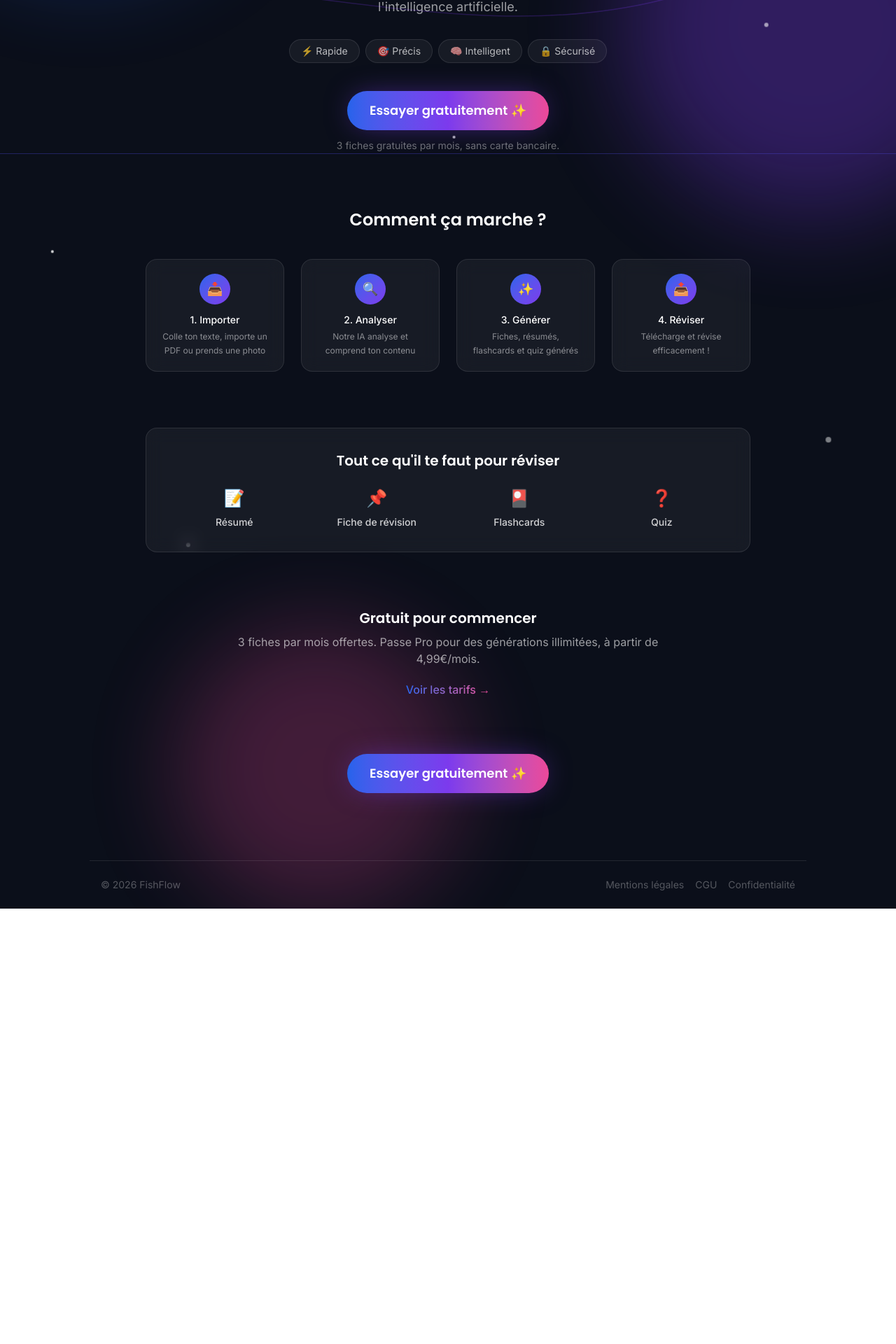
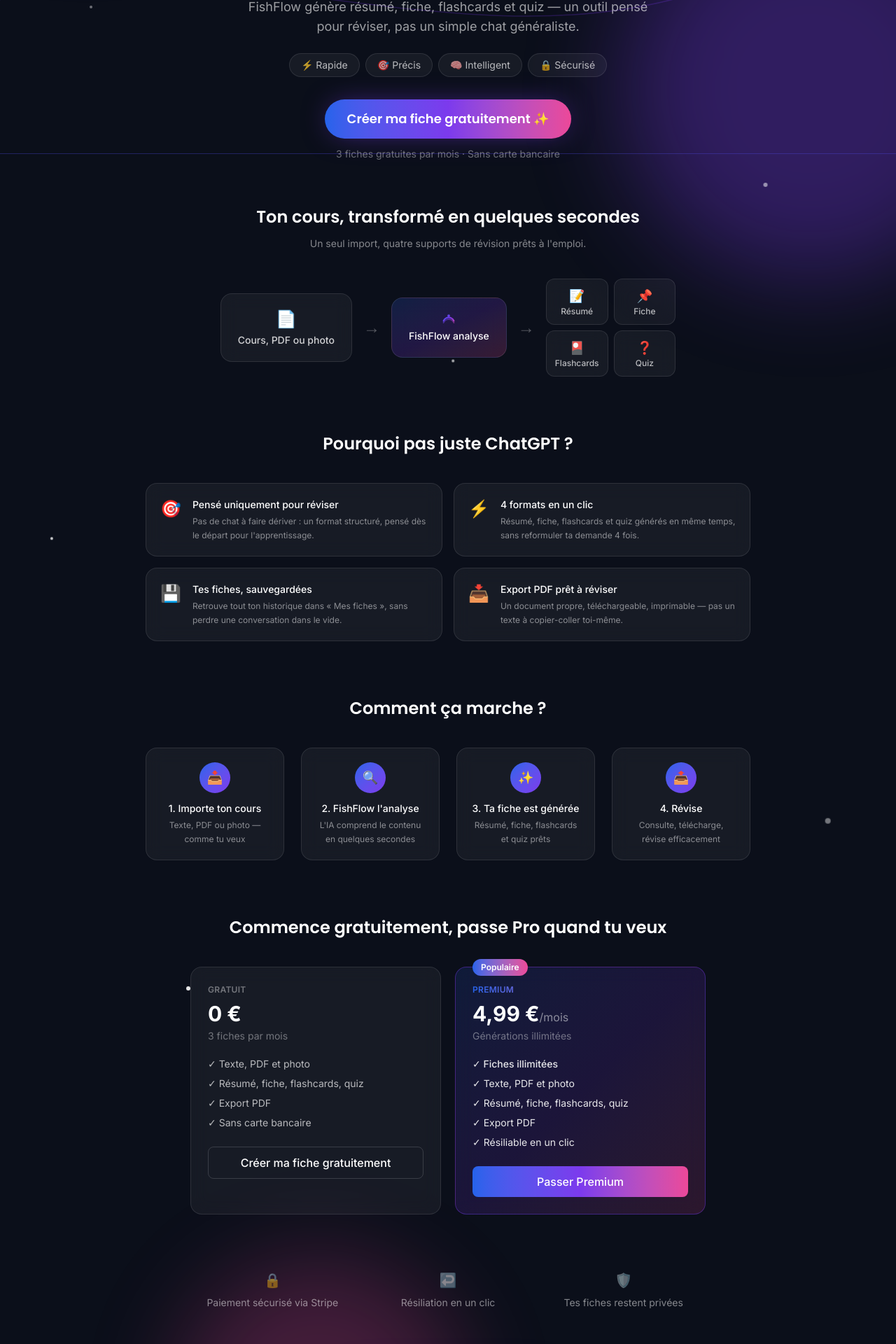
Before and after one commit to Anouar-cherrak/fishflow, a Next.js app: page / in a window 1280 px wide. Shown: the part 380-2300 px from the top of the page at 70% size. Before the commit the page ends 1678 px from the top, so only its background shows below. Built offline with nearby package versions, Linux system fonts and the light colour scheme.

Commit message:
Correction favicon (multi-resolutions)

```diff
--- a/app/page.tsx
+++ b/app/page.tsx
@@ -1,5 +1,13 @@
 import Link from "next/link";
+import type { Metadata } from "next";
 import { Logo, Wordmark } from "@/components/Logo";
+import { TrackedLink } from "@/components/TrackedLink";
+
+export const metadata: Metadata = {
+  title: "FishFlow — Fiches de révision, résumés et quiz par IA | Essai gratuit",
+  description:
+    "Transforme ton cours, PDF ou photo en fiche de révision, résumé, flashcards et quiz en quelques secondes grâce à l'IA. 3 fiches gratuites par mois, sans carte bancaire.",
+};
 
 const PARTICLES = [
   { top: "15%", left: "10%", delay: "0s", size: "w-1 h-1" },
@@ -14,6 +22,28 @@
 export default function Landing() {
   return (
     <main className="min-h-screen bg-[#0B0F1A] text-white overflow-hidden relative">
+      {/* Données structurées pour les moteurs de recherche */}
+      <script
+        type="application/ld+json"
+        dangerouslySetInnerHTML={{
+          __html: JSON.stringify({
+            "@context": "https://schema.org",
+            "@type": "SoftwareApplication",
+            name: "FishFlow",
+            applicationCategory: "EducationalApplication",
+            operatingSystem: "Web",
+            offers: {
+              "@type": "Offer",
+              price: "0",
+              priceCurrency: "EUR",
+              description: "3 fiches de révision gratuites par mois",
+            },
+            description:
+              "Transforme un cours, un PDF ou une photo en fiche de révision, résumé, flashcards et quiz grâce à l'IA.",
+          }),
+        }}
+      />
+
       {/* Halos de couleur animés */}
       <div className="absolute top-[-10%] left-[-10%] w-[500px] h-[500px] bg-[#2563EB] rounded-full blur-3xl animate-glow-1 pointer-events-none" />
       <div className="absolute top-[10%] right-[-10%] w-[500px] h-[500px] bg-[#7C3AED] rounded-full blur-3xl animate-glow-2 pointer-events-none" />
@@ -21,11 +51,7 @@
 
       {/* Vagues animées en fond */}
       <div className="absolute top-0 left-0 w-full h-[600px] overflow-hidden pointer-events-none opacity-60">
-        <svg
-          className="absolute w-[200%] h-full animate-wave-1"
-          viewBox="0 0 1600 600"
-          preserveAspectRatio="none"
-        >
+        <svg className="absolute w-[200%] h-full animate-wave-1" viewBox="0 0 1600 600" preserveAspectRatio="none">
           <path
             d="M0,300 C200,200 400,400 600,300 C800,200 1000,400 1200,300 C1400,200 1600,400 1800,300 L1800,600 L0,600 Z M800,300 C1000,200 1200,400 1400,300 C1600,200 1800,400 2000,300 C2200,200 2400,400 2600,300"
             fill="none"
@@ -34,11 +60,7 @@
             strokeOpacity="0.5"
           />
         </svg>
-        <svg
-          className="absolute w-[200%] h-full animate-wave-2"
-          viewBox="0 0 1600 600"
-          preserveAspectRatio="none"
-        >
+        <svg className="absolute w-[200%] h-full animate-wave-2" viewBox="0 0 1600 600" preserveAspectRatio="none">
           <path
             d="M0,380 C200,300 400,460 600,380 C800,300 1000,460 1200,380 C1400,300 1600,460 1800,380 L1800,600 L0,600 Z"
             fill="none"
@@ -82,17 +104,18 @@
           <Link href="/login" className="text-sm text-white/70 hover:text-white transition">
             Connexion
           </Link>
-          <Link
+          <TrackedLink
             href="/signup"
+            event="cta_click_header_signup"
             className="text-sm bg-white/10 border border-white/10 backdrop-blur-md px-4 py-2 rounded-full font-medium hover:bg-white/20 transition"
           >
             Créer un compte
-          </Link>
+          </TrackedLink>
         </div>
       </header>
 
       {/* Hero */}
-      <section className="relative w-full max-w-3xl mx-auto text-center px-4 pt-16 pb-20">
+      <section className="relative w-full max-w-3xl mx-auto text-center px-4 pt-16 pb-16">
         <div className="inline-flex items-center gap-2 px-4 py-1.5 rounded-full bg-white/5 border border-white/10 backdrop-blur-md text-sm text-white/70 mb-6">
           ✨ IA nouvelle génération
         </div>
@@ -106,28 +129,113 @@
           </span>
         </h1>
 
-        <p className="text-white/60 text-lg mb-8 max-w-xl mx-auto">
-          Résumés, fiches, flashcards, quiz — générés automatiquement par l'intelligence artificielle.
+        <p className="text-white/60 text-lg mb-2 max-w-xl mx-auto">
+          Colle un texte, dépose un PDF ou prends ton cours en photo. FishFlow génère résumé, fiche, flashcards et quiz — un outil pensé pour réviser, pas un simple chat généraliste.
         </p>
 
-        <div className="flex flex-wrap items-center justify-center gap-2 mb-10">
+        <div className="flex flex-wrap items-center justify-center gap-2 mb-8 mt-6">
           {["⚡ Rapide", "🎯 Précis", "🧠 Intelligent", "🔒 Sécurisé"].map((tag) => (
-            <span
-              key={tag}
-              className="text-sm px-4 py-1.5 rounded-full bg-white/5 border border-white/10 text-white/70"
-            >
+            <span key={tag} className="text-sm px-4 py-1.5 rounded-full bg-white/5 border border-white/10 text-white/70">
               {tag}
             </span>
           ))}
         </div>
 
-        <Link
+        <TrackedLink
           href="/generer"
+          event="cta_click_hero"
           className="inline-block px-8 py-3.5 rounded-full font-display font-semibold text-lg bg-gradient-to-r from-[#2563EB] via-[#7C3AED] to-[#EC4899] hover:opacity-90 transition shadow-[0_0_40px_-10px_rgba(124,58,237,0.6)]"
         >
-          Essayer gratuitement ✨
-        </Link>
-        <p className="text-white/40 text-sm mt-3">3 fiches gratuites par mois, sans carte bancaire.</p>
+          Créer ma fiche gratuitement ✨
+        </TrackedLink>
+        <p className="text-white/40 text-sm mt-3">3 fiches gratuites par mois · Sans carte bancaire</p>
+      </section>
+
+      {/* Démonstration — pipeline visuel */}
+      <section className="relative w-full max-w-4xl mx-auto px-4 pb-20">
+        <h2 className="font-display text-2xl font-semibold text-center mb-3">
+          Ton cours, transformé en quelques secondes
+        </h2>
+        <p className="text-white/50 text-center mb-10 max-w-lg mx-auto text-sm">
+          Un seul import, quatre supports de révision prêts à l'emploi.
+        </p>
+
+        <div className="flex flex-col sm:flex-row items-center justify-center gap-4">
+          <div className="bg-white/5 border border-white/10 backdrop-blur-md rounded-2xl px-6 py-5 text-center w-full sm:w-auto">
+            <div className="text-2xl mb-1">📄</div>
+            <p className="text-sm font-medium text-white/80">Cours, PDF ou photo</p>
+          </div>
+
+          <div className="text-white/30 text-2xl rotate-90 sm:rotate-0">→</div>
+
+          <div className="bg-gradient-to-br from-[#2563EB]/20 via-[#7C3AED]/20 to-[#EC4899]/20 border border-white/10 backdrop-blur-md rounded-2xl px-6 py-5 text-center w-full sm:w-auto">
+            <div className="flex items-center justify-center gap-1.5 mb-1">
+              <Logo size={20} />
+            </div>
+            <p className="text-sm font-medium text-white">FishFlow analyse</p>
+          </div>
+
+          <div className="text-white/30 text-2xl rotate-90 sm:rotate-0">→</div>
+
+          <div className="grid grid-cols-2 gap-2 w-full sm:w-auto">
+            {[
+              { icon: "📝", label: "Résumé" },
+              { icon: "📌", label: "Fiche" },
+              { icon: "🎴", label: "Flashcards" },
+              { icon: "❓", label: "Quiz" },
+            ].map((item) => (
+              <div
+                key={item.label}
+                className="bg-white/5 border border-white/10 backdrop-blur-md rounded-xl px-3 py-2.5 text-center"
+              >
+                <div className="text-lg">{item.icon}</div>
+                <p className="text-xs font-medium text-white/70">{item.label}</p>
+              </div>
+            ))}
+          </div>
+        </div>
+      </section>
+
+      {/* Pourquoi FishFlow (vs ChatGPT) */}
+      <section className="relative w-full max-w-4xl mx-auto px-4 pb-20">
+        <h2 className="font-display text-2xl font-semibold text-center mb-10">
+          Pourquoi pas juste ChatGPT ?
+        </h2>
+        <div className="grid sm:grid-cols-2 gap-4">
+          {[
+            {
+              icon: "🎯",
+              title: "Pensé uniquement pour réviser",
+              desc: "Pas de chat à faire dériver : un format structuré, pensé dès le départ pour l'apprentissage.",
+            },
+            {
+              icon: "⚡",
+              title: "4 formats en un clic",
+              desc: "Résumé, fiche, flashcards et quiz générés en même temps, sans reformuler ta demande 4 fois.",
+            },
+            {
+              icon: "💾",
+              title: "Tes fiches, sauvegardées",
+              desc: "Retrouve tout ton historique dans « Mes fiches », sans perdre une conversation dans le vide.",
+            },
+            {
+              icon: "📥",
+              title: "Export PDF prêt à réviser",
+              desc: "Un document propre, téléchargeable, imprimable — pas un texte à copier-coller toi-même.",
+            },
+          ].map((item) => (
+            <div
+              key={item.title}
+              className="bg-white/5 border border-white/10 backdrop-blur-md rounded-2xl p-5 flex gap-4"
+            >
+              <div className="text-2xl shrink-0">{item.icon}</div>
+              <div>
+                <h3 className="font-medium text-sm mb-1">{item.title}</h3>
+                <p className="text-white/50 text-xs leading-relaxed">{item.desc}</p>
+              </div>
+            </div>
+          ))}
+        </div>
       </section>
 
       {/* Comment ça marche */}
@@ -137,10 +245,10 @@
         </h2>
         <div className="grid sm:grid-cols-4 gap-6">
           {[
-            { icon: "📥", title: "1. Importer", desc: "Colle ton texte, importe un PDF ou prends une photo" },
-            { icon: "🔍", title: "2. Analyser", desc: "Notre IA analyse et comprend ton contenu" },
-            { icon: "✨", title: "3. Générer", desc: "Fiches, résumés, flashcards et quiz générés" },
-            { icon: "📤", title: "4. Réviser", desc: "Télécharge et révise efficacement !" },
+            { icon: "📥", title: "1. Importe ton cours", desc: "Texte, PDF ou photo — comme tu veux" },
+            { icon: "🔍", title: "2. FishFlow l'analyse", desc: "L'IA comprend le contenu en quelques secondes" },
+            { icon: "✨", title: "3. Ta fiche est générée", desc: "Résumé, fiche, flashcards et quiz prêts" },
+            { icon: "📤", title: "4. Révise", desc: "Consulte, télécharge, révise efficacement" },
           ].map((step) => (
             <div
               key={step.title}
@@ -156,50 +264,84 @@
         </div>
       </section>
 
-      {/* Ce que ça génère */}
-      <section className="relative w-full max-w-4xl mx-auto px-4 pb-20">
-        <div className="bg-white/5 border border-white/10 backdrop-blur-md rounded-2xl p-8">
-          <h2 className="font-display text-xl font-semibold text-center mb-6">
-            Tout ce qu'il te faut pour réviser
-          </h2>
-          <div className="grid sm:grid-cols-4 gap-4 text-center">
-            {[
-              { icon: "📝", label: "Résumé" },
-              { icon: "📌", label: "Fiche de révision" },
-              { icon: "🎴", label: "Flashcards" },
-              { icon: "❓", label: "Quiz" },
-            ].map((item) => (
-              <div key={item.label}>
-                <div className="text-2xl mb-2">{item.icon}</div>
-                <p className="text-sm font-medium text-white/80">{item.label}</p>
-              </div>
-            ))}
+      {/* Offres */}
+      <section className="relative w-full max-w-3xl mx-auto px-4 pb-20">
+        <h2 className="font-display text-2xl font-semibold text-center mb-10">
+          Commence gratuitement, passe Pro quand tu veux
+        </h2>
+        <div className="grid sm:grid-cols-2 gap-5">
+          <div className="bg-white/5 border border-white/10 backdrop-blur-md rounded-2xl p-6">
+            <p className="text-xs font-semibold text-white/40 uppercase tracking-wide mb-2">Gratuit</p>
+            <p className="text-3xl font-bold mb-1">0 €</p>
+            <p className="text-white/40 text-sm mb-5">3 fiches par mois</p>
+            <ul className="text-sm text-white/70 space-y-2 mb-6">
+              <li>✓ Texte, PDF et photo</li>
+              <li>✓ Résumé, fiche, flashcards, quiz</li>
+              <li>✓ Export PDF</li>
+              <li>✓ Sans carte bancaire</li>
+            </ul>
+            <TrackedLink
+              href="/generer"
+              event="cta_click_offer_free"
+              className="block text-center w-full py-2.5 rounded-lg font-medium border border-white/15 hover:bg-white/10 transition"
+            >
+              Créer ma fiche gratuitement
+            </TrackedLink>
+          </div>
+
+          <div className="bg-gradient-to-br from-[#2563EB]/15 via-[#7C3AED]/15 to-[#EC4899]/15 border border-[#7C3AED]/40 backdrop-blur-md rounded-2xl p-6 relative">
+            <span className="absolute -top-3 left-6 text-xs font-semibold px-3 py-1 rounded-full bg-gradient-to-r from-[#2563EB] to-[#EC4899]">
+              Populaire
+            </span>
+            <p className="text-xs font-semibold bg-gradient-to-r from-[#2563EB] to-[#EC4899] bg-clip-text text-transparent uppercase tracking-wide mb-2">
+              Premium
+            </p>
+            <p className="text-3xl font-bold mb-1">4,99 €<span className="text-base font-normal text-white/50">/mois</span></p>
+            <p className="text-white/40 text-sm mb-5">Générations illimitées</p>
+            <ul className="text-sm text-white/90 space-y-2 mb-6">
+              <li className="font-medium">✓ Fiches illimitées</li>
+              <li>✓ Texte, PDF et photo</li>
+              <li>✓ Résumé, fiche, flashcards, quiz</li>
+              <li>✓ Export PDF</li>
+              <li>✓ Résiliable en un clic</li>
+            </ul>
+            <TrackedLink
+              href="/pricing"
+              event="cta_click_offer_premium"
+              className="block text-center w-full py-2.5 rounded-lg font-medium bg-gradient-to-r from-[#2563EB] via-[#7C3AED] to-[#EC4899] hover:opacity-90 transition"
+            >
+              Passer Premium
+            </TrackedLink>
           </div>
         </div>
       </section>
 
-      {/* Pricing teaser */}
-      <section className="relative w-full max-w-2xl mx-auto px-4 pb-20 text-center">
-        <h2 className="font-display text-xl font-semibold mb-2">Gratuit pour commencer</h2>
-        <p className="text-white/60 mb-5">
-          3 fiches par mois offertes. Passe Pro pour des générations illimitées, à partir de 4,99€/mois.
-        </p>
-        <Link
-          href="/pricing"
-          className="text-transparent bg-clip-text bg-gradient-to-r from-[#2563EB] to-[#EC4899] font-medium hover:underline"
-        >
-          Voir les tarifs →
-        </Link>
+      {/* Confiance */}
+      <section className="relative w-full max-w-3xl mx-auto px-4 pb-20">
+        <div className="grid sm:grid-cols-3 gap-4 text-center">
+          {[
+            { icon: "🔒", label: "Paiement sécurisé via Stripe" },
+            { icon: "↩️", label: "Résiliation en un clic" },
+            { icon: "🛡️", label: "Tes fiches restent privées" },
+          ].map((item) => (
+            <div key={item.label} className="text-white/50 text-sm flex flex-col items-center gap-2">
+              <span className="text-xl">{item.icon}</span>
+              {item.label}
+            </div>
+          ))}
+        </div>
       </section>
 
       {/* CTA final */}
       <section className="relative w-full max-w-2xl mx-auto px-4 pb-24 text-center">
-        <Link
+        <TrackedLink
           href="/generer"
+          event="cta_click_final"
           className="inline-block px-8 py-3.5 rounded-full font-display font-semibold text-lg bg-gradient-to-r from-[#2563EB] via-[#7C3AED] to-[#EC4899] hover:opacity-90 transition shadow-[0_0_40px_-10px_rgba(124,58,237,0.6)]"
         >
-          Essayer gratuitement ✨
-        </Link>
+          Commencer gratuitement
+        </TrackedLink>
+        <p className="text-white/40 text-sm mt-3">3 fiches gratuites par mois · Sans carte bancaire</p>
       </section>
 
       {/* Footer */}
--- /dev/null
+++ b/components/TrackedLink.tsx
@@ -0,0 +1,25 @@
+"use client";
+
+import Link from "next/link";
+import { trackEvent } from "@/lib/tracking";
+import type { ReactNode } from "react";
+
+export function TrackedLink({
+  href,
+  event,
+  params,
+  className,
+  children,
+}: {
+  href: string;
+  event: string;
+  params?: Record<string, unknown>;
+  className?: string;
+  children: ReactNode;
+}) {
+  return (
+    <Link href={href} className={className} onClick={() => trackEvent(event, params)}>
+      {children}
+    </Link>
+  );
+}
--- /dev/null
+++ b/lib/tracking.ts
@@ -0,0 +1,10 @@
+// Fonction de tracking légère, sans dépendance.
+// Pousse les événements dans window.dataLayer, le format standard
+// attendu par Google Ads / Google Analytics (gtag.js), qui pourra être
+// branché plus tard sans toucher au code des pages.
+export function trackEvent(eventName: string, params?: Record<string, unknown>) {
+  if (typeof window === "undefined") return;
+  const w = window as typeof window & { dataLayer?: Record<string, unknown>[] };
+  w.dataLayer = w.dataLayer || [];
+  w.dataLayer.push({ event: eventName, ...params });
+}
```
